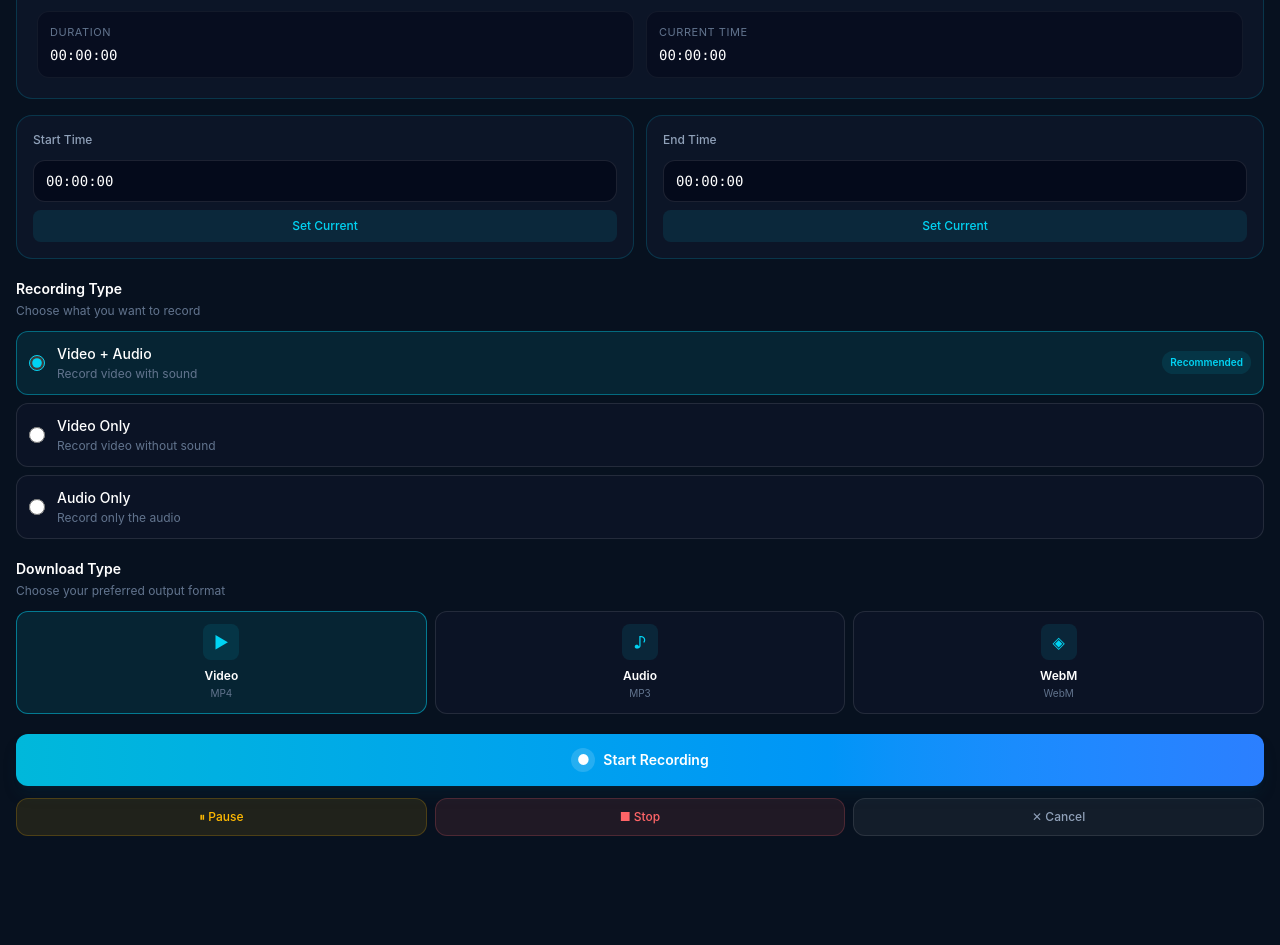
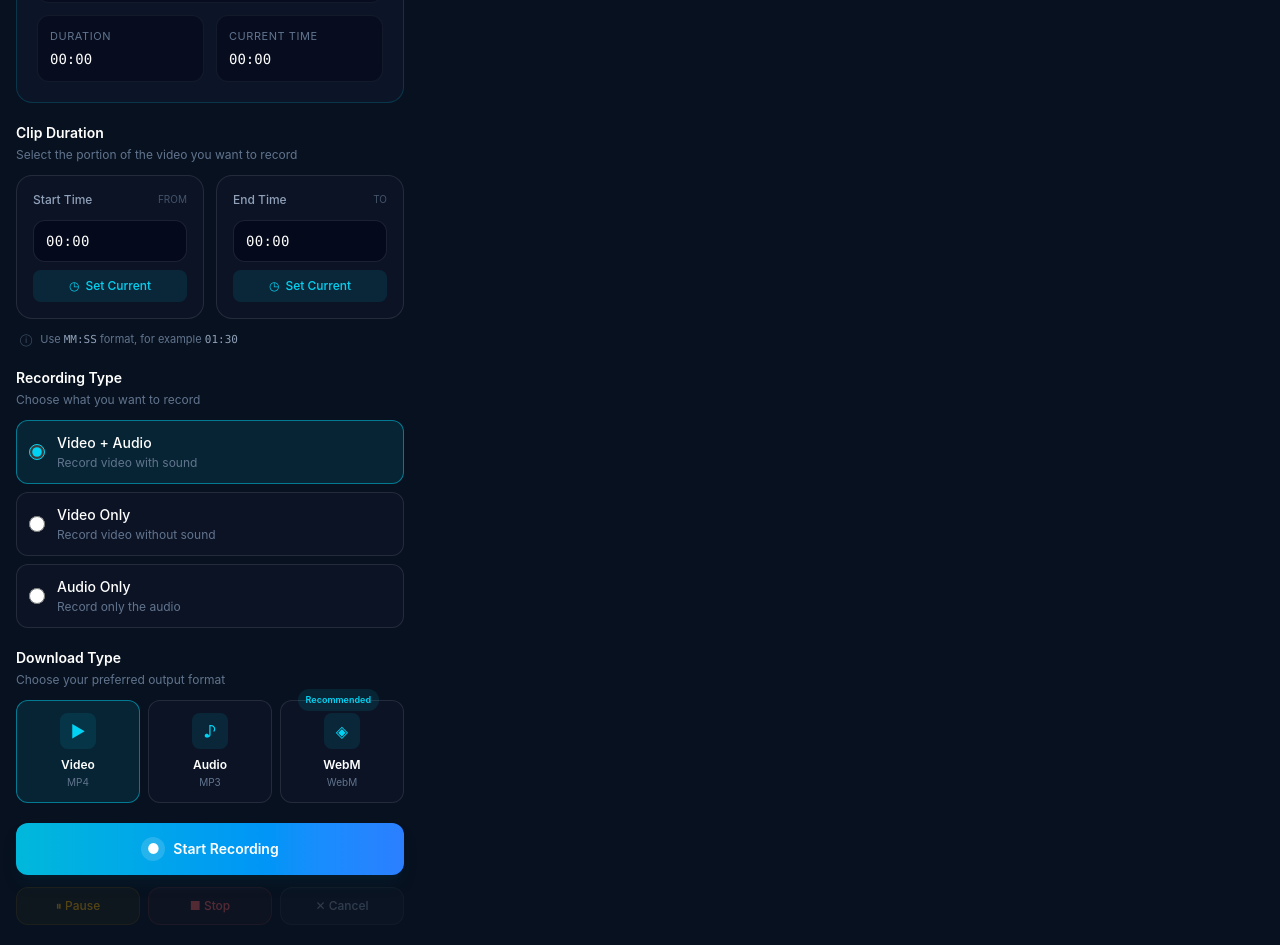
Before and after one commit to MMunim90/youtube-clip-maker, a React (Vite) app: page / in a window 1280 px wide. Shown: the part 580-1525 px from the top of the page. Before the commit the page ends 1416 px from the top, so only its background shows below. Built offline with nearby package versions, Linux system fonts and the light colour scheme.

Commit message:
fixin UI related issues

```diff
--- a/popup/popup.js
+++ b/popup/popup.js
@@ -202,6 +202,104 @@ const videoTitleElement = document.getElementById("videoTitle");
 const startTimeInput = document.getElementById("startTime");
 
 const endTimeInput = document.getElementById("endTime");
+
+const setStartTimeButton = document.getElementById("setStartTime");
+
+const setEndTimeButton = document.getElementById("setEndTime");
+
+// Set Start Time to current YouTube time
+setStartTimeButton.addEventListener("click", async () => {
+  try {
+    const tabs = await chrome.tabs.query({
+      active: true,
+      currentWindow: true,
+    });
+
+    const tab = tabs[0];
+
+    if (!tab || !tab.id) {
+      statusElement.textContent = "No active tab";
+      return;
+    }
+
+    chrome.tabs.sendMessage(
+      tab.id,
+      {
+        action: "GET_VIDEO_INFO",
+      },
+      (response) => {
+        if (chrome.runtime.lastError) {
+          console.error(chrome.runtime.lastError.message);
+          statusElement.textContent = "Could not connect to YouTube.";
+          return;
+        }
+
+        if (!response || !response.success) {
+          statusElement.textContent = "Video not found.";
+          return;
+        }
+
+        const currentTime = response.currentTime;
+
+        startTimeInput.value = formatTime(currentTime);
+
+        startTimeInput.value = formatTime(currentTime);
+
+        statusElement.textContent = `Start time set to ${formatTime(currentTime)}`;
+      },
+    );
+  } catch (error) {
+    console.error(error);
+    statusElement.textContent = "Could not get current time.";
+  }
+});
+
+// Set End Time to current YouTube time
+setEndTimeButton.addEventListener("click", async () => {
+  try {
+    const tabs = await chrome.tabs.query({
+      active: true,
+      currentWindow: true,
+    });
+
+    const tab = tabs[0];
+
+    if (!tab || !tab.id) {
+      statusElement.textContent = "No active tab";
+      return;
+    }
+
+    chrome.tabs.sendMessage(
+      tab.id,
+      {
+        action: "GET_VIDEO_INFO",
+      },
+      (response) => {
+        if (chrome.runtime.lastError) {
+          console.error(chrome.runtime.lastError.message);
+          statusElement.textContent = "Could not connect to YouTube.";
+          return;
+        }
+
+        if (!response || !response.success) {
+          statusElement.textContent = "Video not found.";
+          return;
+        }
+
+        const currentTime = response.currentTime;
+
+        endTimeInput.value = formatTime(currentTime);
+
+        endTimeInput.value = formatTime(currentTime);
+
+        statusElement.textContent = `End time set to ${formatTime(currentTime)}`;
+      },
+    );
+  } catch (error) {
+    console.error(error);
+    statusElement.textContent = "Could not get current time.";
+  }
+});
 
 startTimeInput.addEventListener("keydown", (event) => {
   if (event.key === "Enter") {
--- a/src/components/DownloadType.jsx
+++ b/src/components/DownloadType.jsx
@@ -10,7 +10,7 @@ function DownloadType() {
       </div>
 
       <div className="grid grid-cols-3 gap-2">
-        {/* MP4 */}
+        {/* Video / MP4 */}
         <label className="cursor-pointer">
           <input
             id="downloadVideo"
@@ -21,7 +21,7 @@ function DownloadType() {
             className="peer sr-only"
           />
 
-          <div className="rounded-xl border border-white/10 bg-slate-900/60 p-3 text-center transition peer-checked:border-cyan-400/50 peer-checked:bg-cyan-400/10 hover:border-cyan-400/20">
+          <div className="h-full rounded-xl border border-white/10 bg-slate-900/60 p-3 text-center transition peer-checked:border-cyan-400/50 peer-checked:bg-cyan-400/10 hover:border-cyan-400/20 peer-disabled:cursor-not-allowed peer-disabled:opacity-30">
             <div className="mx-auto flex h-9 w-9 items-center justify-center rounded-lg bg-cyan-400/10 text-cyan-400">
               ▶
             </div>
@@ -32,7 +32,7 @@ function DownloadType() {
           </div>
         </label>
 
-        {/* MP3 */}
+        {/* Audio / MP3 */}
         <label className="cursor-pointer">
           <input
             id="downloadAudio"
@@ -42,7 +42,7 @@ function DownloadType() {
             className="peer sr-only"
           />
 
-          <div className="rounded-xl border border-white/10 bg-slate-900/60 p-3 text-center transition peer-checked:border-cyan-400/50 peer-checked:bg-cyan-400/10 hover:border-cyan-400/20">
+          <div className="h-full rounded-xl border border-white/10 bg-slate-900/60 p-3 text-center transition peer-checked:border-cyan-400/50 peer-checked:bg-cyan-400/10 hover:border-cyan-400/20 peer-disabled:cursor-not-allowed peer-disabled:opacity-30">
             <div className="mx-auto flex h-9 w-9 items-center justify-center rounded-lg bg-cyan-400/10 text-cyan-400">
               ♪
             </div>
@@ -63,7 +63,13 @@ function DownloadType() {
             className="peer sr-only"
           />
 
-          <div className="rounded-xl border border-white/10 bg-slate-900/60 p-3 text-center transition peer-checked:border-cyan-400/50 peer-checked:bg-cyan-400/10 hover:border-cyan-400/20">
+          <div className="relative h-full rounded-xl border border-white/10 bg-slate-900/60 p-3 text-center transition peer-checked:border-cyan-400/50 peer-checked:bg-cyan-400/10 hover:border-cyan-400/20 peer-disabled:cursor-not-allowed peer-disabled:opacity-30">
+            {/* Recommended Badge */}
+            <span className="absolute right-6 -top-3 z-10 rounded-full bg-cyan-400/10 px-2 py-1 text-[9px] font-semibold text-cyan-400">
+              Recommended
+            </span>
+
+            {/* Icon */}
             <div className="mx-auto flex h-9 w-9 items-center justify-center rounded-lg bg-cyan-400/10 text-cyan-400">
               ◈
             </div>
--- a/src/components/Header.jsx
+++ b/src/components/Header.jsx
@@ -17,12 +17,12 @@ function Header() {
         </div>
       </div>
 
-      <button
+      {/* <button
         className="flex h-9 w-9 items-center justify-center rounded-lg text-slate-400 transition hover:bg-white/5 hover:text-white"
         aria-label="Settings"
       >
         ⚙
-      </button>
+      </button> */}
     </header>
   );
 }
--- a/src/components/RecordingControls.jsx
+++ b/src/components/RecordingControls.jsx
@@ -1,10 +1,10 @@
 function RecordingControls() {
   return (
-    <section className="mx-4 mt-5">
+    <section className="mx-4 my-5">
       {/* Start Recording */}
       <button
         id="startRecording"
-        className="group flex w-full items-center justify-center gap-2 rounded-xl bg-gradient-to-r from-cyan-500 to-blue-500 px-4 py-3.5 text-sm font-semibold text-white shadow-lg shadow-cyan-950/30 transition hover:from-cyan-400 hover:to-blue-400 active:scale-[0.98]"
+        className="group flex w-full items-center justify-center gap-2 rounded-xl bg-gradient-to-r from-cyan-500 to-blue-500 px-4 py-3.5 text-sm font-semibold text-white shadow-lg shadow-cyan-950/30 transition hover:from-cyan-400 hover:to-blue-400 active:scale-[0.98] disabled:cursor-not-allowed disabled:opacity-40 disabled:grayscale disabled:shadow-none"
       >
         <span className="flex h-6 w-6 items-center justify-center rounded-full bg-white/15">
           ●
@@ -17,7 +17,7 @@ function RecordingControls() {
         {/* Pause */}
         <button
           id="pauseRecording"
-          className="rounded-xl border border-amber-400/20 bg-amber-400/10 px-3 py-2.5 text-xs font-medium text-amber-400 transition hover:bg-amber-400/20"
+          className="rounded-xl border border-amber-400/20 bg-amber-400/10 px-3 py-2.5 text-xs font-medium text-amber-400 transition hover:bg-amber-400/20 disabled:cursor-not-allowed disabled:opacity-30 disabled:hover:bg-amber-400/10"
         >
           ⏸ Pause
         </button>
@@ -25,7 +25,7 @@ function RecordingControls() {
         {/* Stop */}
         <button
           id="stopRecording"
-          className="rounded-xl border border-red-400/20 bg-red-400/10 px-3 py-2.5 text-xs font-medium text-red-400 transition hover:bg-red-400/20"
+          className="rounded-xl border border-red-400/20 bg-red-400/10 px-3 py-2.5 text-xs font-medium text-red-400 transition hover:bg-red-400/20 disabled:cursor-not-allowed disabled:opacity-30 disabled:hover:bg-red-400/10"
         >
           ■ Stop
         </button>
@@ -33,7 +33,7 @@ function RecordingControls() {
         {/* Cancel */}
         <button
           id="cancelRecording"
-          className="rounded-xl border border-white/10 bg-white/5 px-3 py-2.5 text-xs font-medium text-slate-400 transition hover:bg-white/10 hover:text-white"
+          className="rounded-xl border border-white/10 bg-white/5 px-3 py-2.5 text-xs font-medium text-slate-400 transition hover:bg-white/10 hover:text-white disabled:cursor-not-allowed disabled:opacity-30 disabled:hover:bg-white/5 disabled:hover:text-slate-400"
         >
           ✕ Cancel
         </button>
--- a/src/components/RecordingType.jsx
+++ b/src/components/RecordingType.jsx
@@ -11,39 +11,33 @@ function RecordingType() {
 
       <div className="space-y-2">
         {/* Video + Audio */}
-        <label className="flex cursor-pointer items-center gap-3 rounded-xl border border-cyan-400/40 bg-cyan-400/10 p-3 transition hover:bg-cyan-400/15">
+        <label className="group flex cursor-pointer items-center gap-3 rounded-xl border border-cyan-400/40 bg-cyan-400/10 p-3 transition hover:border-cyan-400/60 hover:bg-cyan-400/15 has-[:checked]:border-cyan-400/50 has-[:checked]:bg-cyan-400/10">
           <input
             id="videoAudio"
             name="recordingType"
             type="radio"
             value="video"
             defaultChecked
-            className="h-4 w-4 accent-cyan-400"
+            className="h-4 w-4 shrink-0 accent-cyan-400"
           />
 
-          <div className="flex flex-1 items-center justify-between">
-            <div>
-              <p className="text-sm font-medium text-white">Video + Audio</p>
+          <div className="min-w-0">
+            <p className="text-sm font-medium text-white">Video + Audio</p>
 
-              <p className="mt-0.5 text-xs text-slate-500">
-                Record video with sound
-              </p>
-            </div>
-
-            <span className="rounded-full bg-cyan-400/10 px-2 py-1 text-[10px] font-semibold text-cyan-400">
-              Recommended
-            </span>
+            <p className="mt-0.5 text-xs text-slate-500">
+              Record video with sound
+            </p>
           </div>
         </label>
 
         {/* Video Only */}
-        <label className="flex cursor-pointer items-center gap-3 rounded-xl border border-white/10 bg-slate-900/60 p-3 transition hover:border-cyan-400/20 hover:bg-slate-900">
+        <label className="group flex cursor-pointer items-center gap-3 rounded-xl border border-white/10 bg-slate-900/60 p-3 transition hover:border-cyan-400/30 hover:bg-slate-900">
           <input
             id="videoOnly"
             name="recordingType"
             type="radio"
             value="video-only"
-            className="h-4 w-4 accent-cyan-400"
+            className="h-4 w-4 shrink-0 accent-cyan-400"
           />
 
           <div>
@@ -56,13 +50,13 @@ function RecordingType() {
         </label>
 
         {/* Audio Only */}
-        <label className="flex cursor-pointer items-center gap-3 rounded-xl border border-white/10 bg-slate-900/60 p-3 transition hover:border-cyan-400/20 hover:bg-slate-900">
+        <label className="group flex cursor-pointer items-center gap-3 rounded-xl border border-white/10 bg-slate-900/60 p-3 transition hover:border-cyan-400/30 hover:bg-slate-900">
           <input
             id="audioOnly"
             name="recordingType"
             type="radio"
             value="audio"
-            className="h-4 w-4 accent-cyan-400"
+            className="h-4 w-4 shrink-0 accent-cyan-400"
           />
 
           <div>
--- a/src/components/TimeSelection.jsx
+++ b/src/components/TimeSelection.jsx
@@ -1,52 +1,87 @@
 function TimeSelection() {
   return (
-    <section className="mx-4 mt-4">
+    <section className="mx-4 mt-5">
+      <div className="mb-3">
+        <h2 className="text-sm font-semibold text-white">
+          Clip Duration
+        </h2>
+
+        <p className="mt-1 text-xs text-slate-500">
+          Select the portion of the video you want to record
+        </p>
+      </div>
+
       <div className="grid grid-cols-2 gap-3">
         {/* Start Time */}
-        <div className="rounded-2xl border border-cyan-500/20 bg-slate-900/70 p-4">
+        <div className="rounded-2xl border border-white/10 bg-slate-900/60 p-4 transition focus-within:border-cyan-400/30">
+          <div className="flex items-center justify-between">
             <p className="text-xs font-medium text-slate-400">
               Start Time
             </p>
 
-          <div className="mt-3 flex items-center gap-2">
+            <span className="text-[10px] text-slate-600">
+              FROM
+            </span>
+          </div>
+
           <input
             id="startTime"
             type="text"
-              defaultValue="00:00:00"
-              className="w-full rounded-xl border border-white/10 bg-slate-950/70 px-3 py-2.5 font-mono text-sm text-white outline-none transition placeholder:text-slate-600 focus:border-cyan-400/50"
+            defaultValue="00:00"
+            placeholder="00:00"
+            className="mt-3 w-full rounded-xl border border-white/10 bg-slate-950/70 px-3 py-2.5 font-mono text-sm font-medium tracking-wide text-white outline-none transition placeholder:text-slate-600 focus:border-cyan-400/50 focus:bg-slate-950"
           />
-          </div>
 
           <button
             id="setStartTime"
-            className="mt-2 w-full rounded-lg bg-cyan-400/10 py-2 text-xs font-medium text-cyan-400 transition hover:bg-cyan-400/20"
+            type="button"
+            className="mt-2 flex w-full items-center justify-center gap-1.5 rounded-lg bg-cyan-400/10 py-2 text-xs font-medium text-cyan-400 transition hover:bg-cyan-400/20 active:scale-[0.98]"
           >
+            <span>◷</span>
             Set Current
           </button>
         </div>
 
         {/* End Time */}
-        <div className="rounded-2xl border border-cyan-500/20 bg-slate-900/70 p-4">
+        <div className="rounded-2xl border border-white/10 bg-slate-900/60 p-4 transition focus-within:border-cyan-400/30">
+          <div className="flex items-center justify-between">
             <p className="text-xs font-medium text-slate-400">
               End Time
             </p>
 
-          <div className="mt-3 flex items-center gap-2">
+            <span className="text-[10px] text-slate-600">
+              TO
+            </span>
+          </div>
+
           <input
             id="endTime"
             type="text"
-              defaultValue="00:00:00"
-              className="w-full rounded-xl border border-white/10 bg-slate-950/70 px-3 py-2.5 font-mono text-sm text-white outline-none transition placeholder:text-slate-600 focus:border-cyan-400/50"
+            defaultValue="00:00"
+            placeholder="00:00"
+            className="mt-3 w-full rounded-xl border border-white/10 bg-slate-950/70 px-3 py-2.5 font-mono text-sm font-medium tracking-wide text-white outline-none transition placeholder:text-slate-600 focus:border-cyan-400/50 focus:bg-slate-950"
           />
-          </div>
 
           <button
             id="setEndTime"
-            className="mt-2 w-full rounded-lg bg-cyan-400/10 py-2 text-xs font-medium text-cyan-400 transition hover:bg-cyan-400/20"
+            type="button"
+            className="mt-2 flex w-full items-center justify-center gap-1.5 rounded-lg bg-cyan-400/10 py-2 text-xs font-medium text-cyan-400 transition hover:bg-cyan-400/20 active:scale-[0.98]"
           >
+            <span>◷</span>
             Set Current
           </button>
         </div>
+      </div>
+
+      {/* Format hint */}
+      <div className="mt-3 flex items-center gap-2 px-1">
+        <span className="text-xs text-slate-600">ⓘ</span>
+
+        <p className="text-[11px] text-slate-500">
+          Use <span className="font-mono text-slate-400">MM:SS</span>{" "}
+          format, for example{" "}
+          <span className="font-mono text-slate-400">01:30</span>
+        </p>
       </div>
     </section>
   );
--- a/src/components/VideoInfo.jsx
+++ b/src/components/VideoInfo.jsx
@@ -27,12 +27,14 @@ function VideoInfo() {
           Video Title
         </p>
 
-        <p
-          id="videoTitle"
-          className="mt-1 truncate text-sm font-medium text-slate-200"
-        >
-          No video detected
-        </p>
+        <div className="mt-1 min-w-0 overflow-hidden">
+          <p
+            id="videoTitle"
+            className="inline-block whitespace-nowrap text-sm font-medium text-slate-200"
+          >
+            No video detected
+          </p>
+        </div>
       </div>
 
       {/* Duration + Current Time */}
@@ -46,7 +48,7 @@ function VideoInfo() {
             id="duration"
             className="mt-1 font-mono text-sm font-medium text-white"
           >
-            00:00:00
+            00:00
           </p>
         </div>
 
@@ -59,7 +61,7 @@ function VideoInfo() {
             id="currentTime"
             className="mt-1 font-mono text-sm font-medium text-white"
           >
-            00:00:00
+            00:00
           </p>
         </div>
       </div>
--- a/src/index.css
+++ b/src/index.css
@@ -8,13 +8,20 @@ html,
 body,
 #root {
   margin: 0;
-  width: 100%;
+  width: 420px;
+  max-width: 420px;
   min-height: 100%;
+  overflow-x: hidden;
 }
 
 body {
+  width: 420px;
   min-width: 420px;
+  max-width: 420px;
+  overflow-x: hidden;
+
   background: #07111f;
+
   font-family:
     Inter,
     ui-sans-serif,
```
Lines whose indentation alone changed are shown as unchanged.
